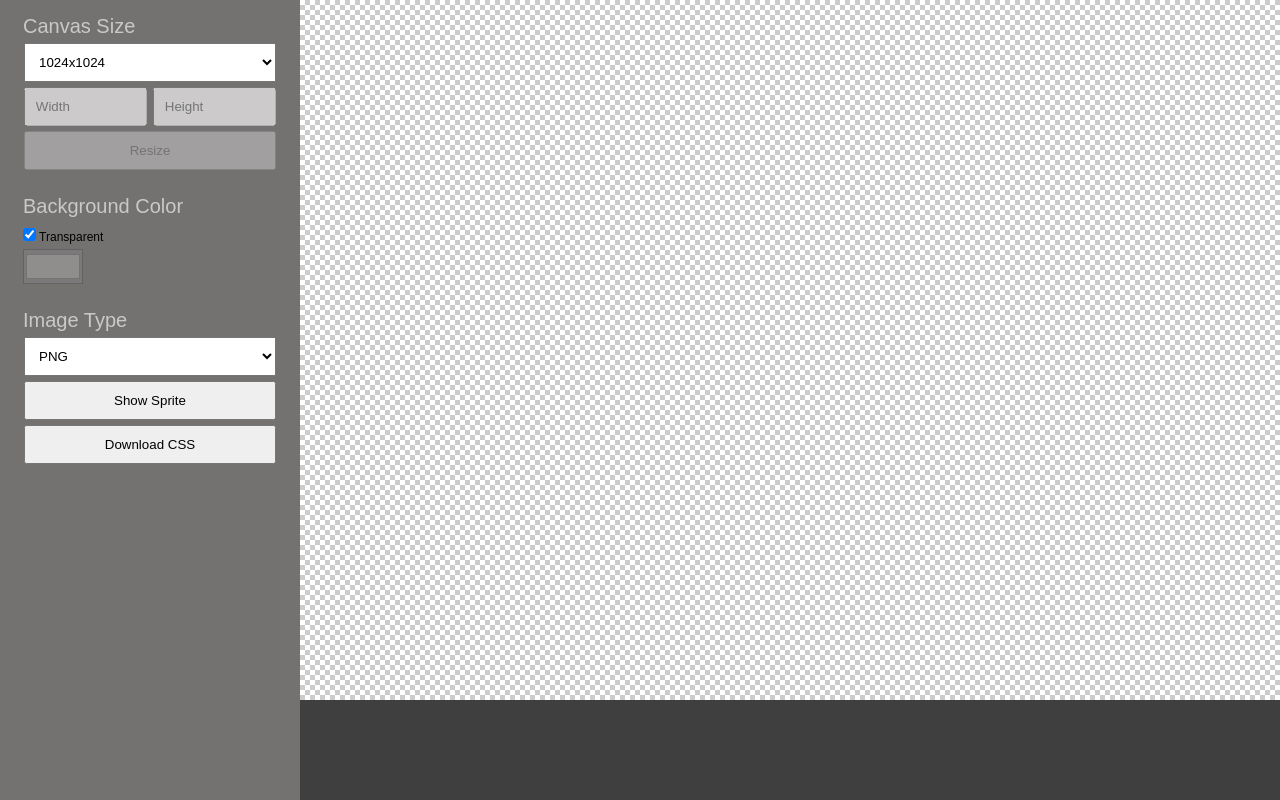
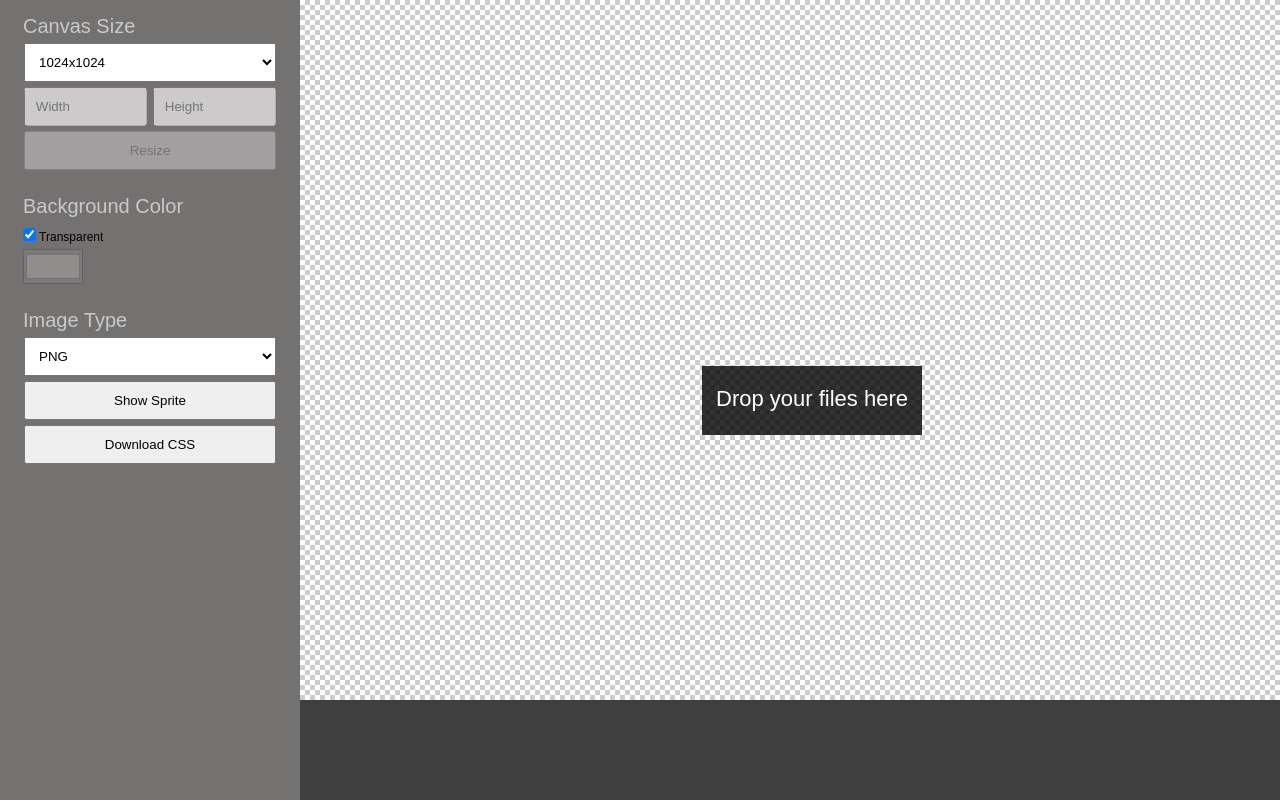
Before and after one commit to venkat7668/SpriteCSS, a website: page index.html in a window 1280 px wide. Drawn offline with Linux system fonts and the light colour scheme.

Commit message:
drop files message added

```diff
--- a/css/global.css
+++ b/css/global.css
@@ -167,3 +167,21 @@ body,html{
 	float: left;
 	line-height: 25px;
 }
+
+.dropMsg{
+	    position: absolute;
+    top: 0;
+    right: 0;
+    bottom: 0;
+    left: 0;
+    margin: auto;
+    width: 200px;
+    height: 49px;
+    color: #ffffff;
+    z-index: 2;
+    background: rgba(0,0,0,.8);
+    font-size: 22px;
+    line-height: 45px;
+    padding: 10px;
+text-align: center;
+}
--- a/index.html
+++ b/index.html
@@ -63,6 +63,7 @@
       </div>
     </div>
     <div id="canvasRoot">
+	  <div class="dropMsg">Drop your files here</div>
       <canvas  id="stage" width="800" height="400"></canvas>
     </div>
   </div>
--- a/scripts/init.js
+++ b/scripts/init.js
@@ -4,6 +4,10 @@ $(function(){
 
 	app.init();
 
+	//hide msg
+	$("#stage").bind("drop",function(){
+		$(".dropMsg").hide();
+	});
 	$("#download_css").bind("click",function(){
 		var css=app.genCss(app.sprites);
 		app.downloadCSS('sprite.css',css);
```
